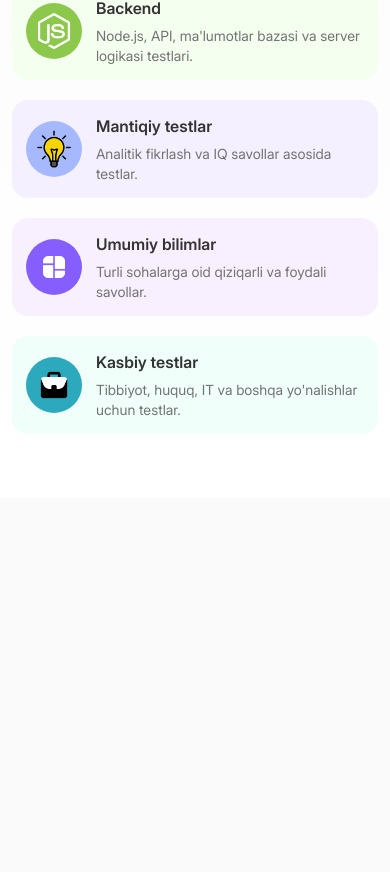
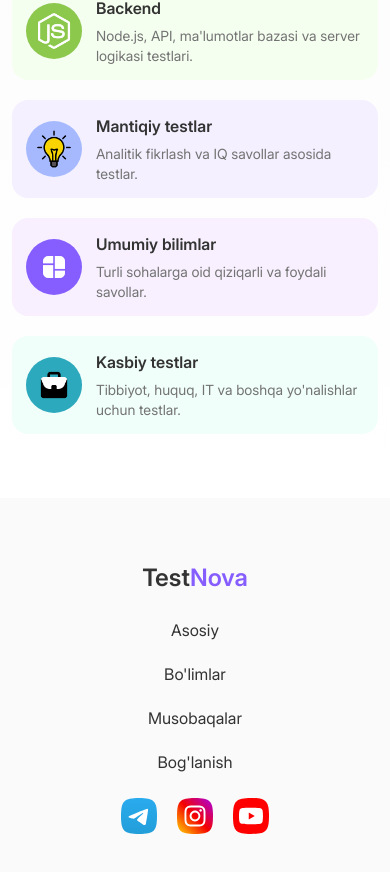
Before and after one commit to yaxyobekuz/testnova, a React (Vite) app: page / in a window 390 px wide. Shown: the part 1386-2258 px from the top of the page. Before the commit the page ends 1884 px from the top, so only its background shows below. Built offline with nearby package versions, Linux system fonts and the light colour scheme.

Commit message:
Add Footer responsive styles

```diff
--- a/src/components/layout/Footer.jsx
+++ b/src/components/layout/Footer.jsx
@@ -7,18 +7,18 @@ import Icon from "../common/Icon";
 // Data
 import social from "../../data/social";
 
-const Header = () => {
+const Footer = () => {
   return (
-    <footer className="flex items-center py-20">
+    <footer className="flex items-center py-16 md:py-20">
       <div className="container">
-        <div className="flex items-center justify-between">
+        <div className="flex flex-col items-center justify-between gap-6 md:flex-row">
           {/* Left */}
-          <div className="flex items-center gap-10">
+          <div className="flex flex-col items-center gap-6 md:gap-10 md:flex-row">
             <Logo />
 
             {/* Nav */}
             <nav>
-              <ul className="flex items-center gap-5">
+              <ul className="flex flex-col items-center gap-5 md:flex-row">
                 {/* Home */}
                 <li>
                   <Link
@@ -84,4 +84,4 @@ const Header = () => {
   );
 };
 
-export default Header;
+export default Footer;
--- a/src/features/home/index.jsx
+++ b/src/features/home/index.jsx
@@ -10,7 +10,7 @@ const HomeFeature = () => {
       <Header />
       <Hero />
       <Categories />
-      {/*<Footer /> */}
+      <Footer />
     </div>
   );
 };
```
